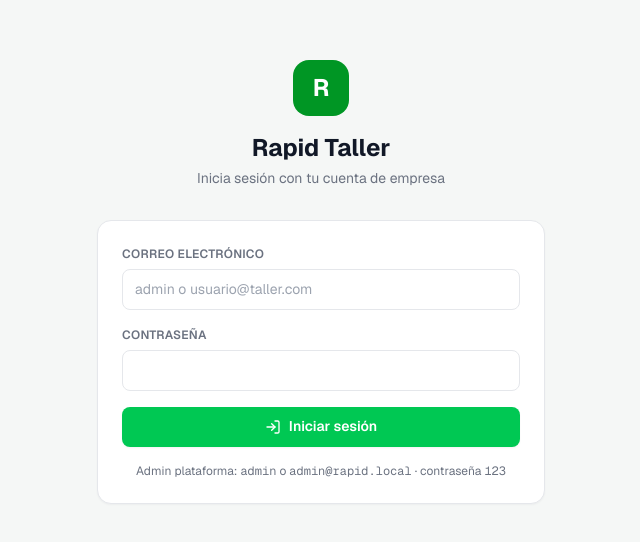
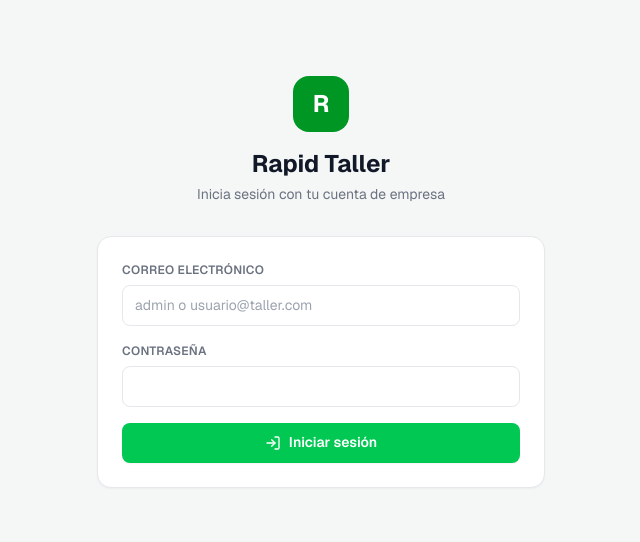
Before and after one commit to luisf2211/rapid, a Next.js app: page /login in a window 1280 px wide. Shown: the part 118-660 px from the top of the page, without its empty margins (319-959 px from the left). Built offline with nearby package versions, Linux system fonts and the light colour scheme.

Commit message:
feature: removed label

```diff
--- a/src/app/(auth)/login/LoginForm.tsx
+++ b/src/app/(auth)/login/LoginForm.tsx
@@ -68,12 +68,6 @@ export function LoginForm() {
         <LogIn className="w-4 h-4" />
         {isPending ? "Entrando..." : "Iniciar sesión"}
       </button>
-
-      <p className="text-xs text-rapid-text-muted text-center">
-        Admin plataforma: <span className="font-mono">admin</span> o{" "}
-        <span className="font-mono">admin@rapid.local</span> · contraseña{" "}
-        <span className="font-mono">123</span>
-      </p>
     </form>
   );
 }
```
